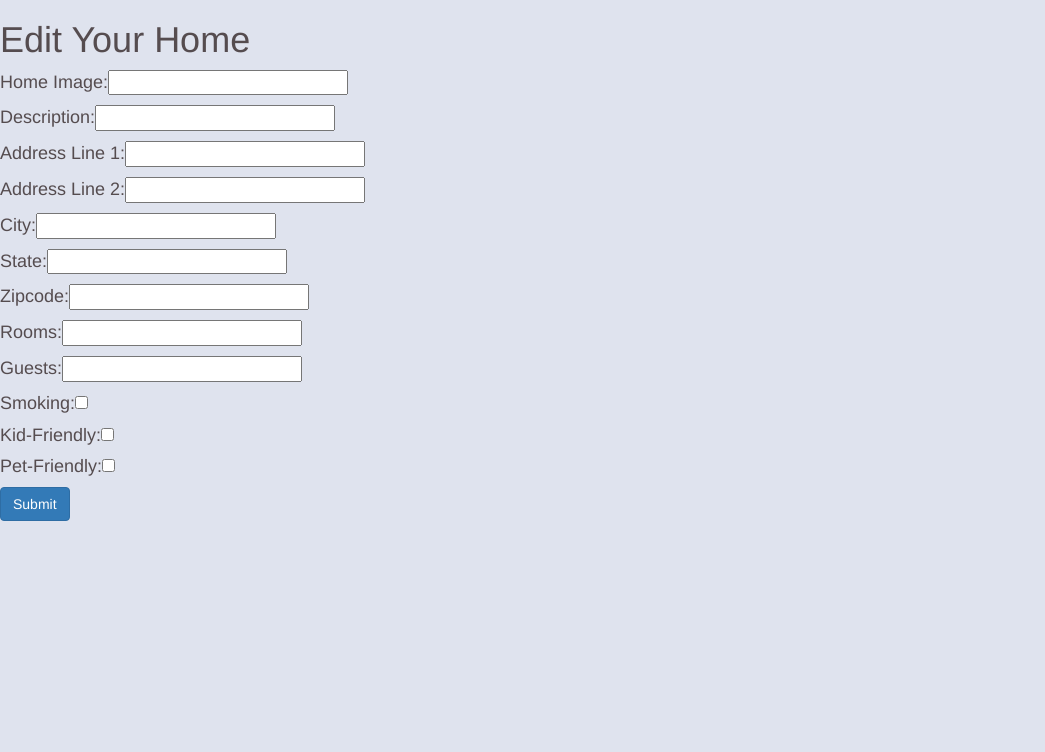
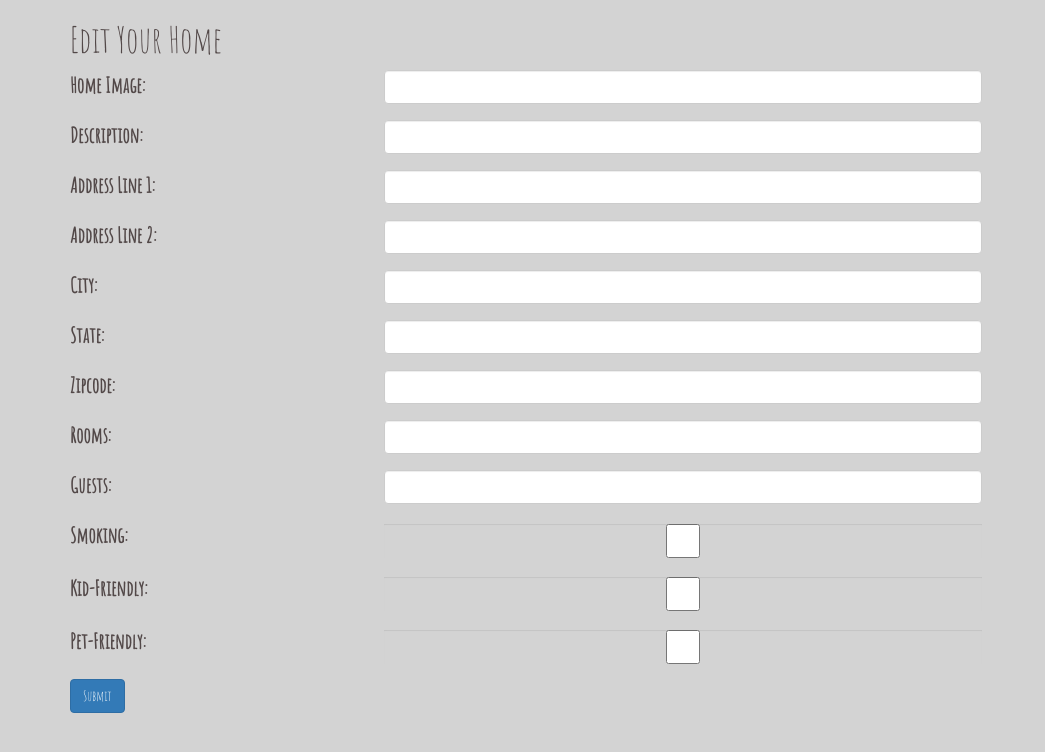
Before and after one commit to cmsegui/carebnb, a React (Create React App) app in the folder client/: page /user/1/editHome/1 in a window 1280 px wide. Shown: the top 752 px of the page, without its empty margins (0-1045 px from the left). Built offline with nearby package versions, Linux system fonts and the light colour scheme; no server answers.

Commit message:
did a lot of styling to user profile and form

```diff
--- a/client/src/App.js
+++ b/client/src/App.js
@@ -11,7 +11,7 @@ class App extends Component {
   render() {
     return (
       <Router>
-        <div>
+        <div className="container">
           <Route exact path="/" component={SplashPage} />
           <Route exact path="/user/:id" component={UserProfile} />
           <Route exact path="/search" component={HomeList} />
--- a/client/src/components/AddHome.js
+++ b/client/src/components/AddHome.js
@@ -55,7 +55,8 @@ render() {
          <div>
              <h1>Add A New Home</h1>
              <form onSubmit={this._addNewHome}>
-                 <h4>Home Image:
+                <div className="form-group">
+                <h4>Home Image:
                  <input onChange={this._handleChange} type="text" name="img" value={this.state.home.img} />
                  </h4>
                  <h4>Description:
@@ -91,6 +92,7 @@ render() {
                  <h4>Pet-Friendly:
                  <input onChange={this._handleChange} type="checkbox" name="pets" value={this.state.home.pets} />
                  </h4>
+                 </div>
                 <input type="submit" value="Submit" />
              </form>
          </div>
--- a/client/src/components/EditHome.js
+++ b/client/src/components/EditHome.js
@@ -8,6 +8,7 @@ class EditHome extends Component {
     constructor() {
      super();
      this.state = {}
+     this._handleChange = this._handleChange.bind(this);
     }
 _editHome= e => {
     console.log('data saved');
@@ -42,50 +43,87 @@ _handleChange = (e) => {
     this.setState({
       [name]: value
     });
+    console.log('change', this.state);
 }
 
 
 render() {
      return(
-         <div>
+         <div className="form-holder">
              <h1>Edit Your Home</h1>
              <form onSubmit={this._addNewHome}>
-                 <h4>Home Image:
-                 <input onChange={this._handleChange} type="text" name="img" value={this.state.img} />
-                 </h4>
-                 <h4>Description:
-                 <input onChange={this._handleChange} type="text" name="description" value={this.state.description} />
-                 </h4>
-                 <h4>Address Line 1:
-                 <input onChange={this._handleChange} type="text" name="addressLine1" value={this.state.addressLine1} />
-                 </h4>
-                 <h4>Address Line 2:
-                 <input onChange={this._handleChange} type="text" name="addressLine2" value={this.state.addressLine2} />
-                 </h4>
-                 <h4>City:
-                 <input onChange={this._handleChange} type="text" name="city" value={this.state.city} />
-                 </h4>
-                 <h4>State:
-                 <input onChange={this._handleChange} type="selectbox" name="state" value={this.state.state} />
-                 </h4>
-                 <h4>Zipcode:
-                 <input onChange={this._handleChange} type="text" name="zipcode" value={this.state.zipcode} />
-                 </h4>
-                 <h4>Rooms:
-                 <input onChange={this._handleChange} type="number" name="rooms" value={this.state.rooms} />
-                 </h4>
-                 <h4>Guests:
-                 <input onChange={this._handleChange} type="number" name="guests" value={this.state.guests} />
-                 </h4>
-                 <h4>Smoking:
-                 <input onChange={this._handleChange} type="checkbox" name="smoking" checked={this.state.smoking} />
-                 </h4>
-                 <h4>Kid-Friendly:
-                 <input onChange={this._handleChange} type="checkbox" name="kids" checked={this.state.kids} />
-                 </h4>
-                 <h4>Pet-Friendly:
-                 <input onChange={this._handleChange} type="checkbox" name="pets" checked={this.state.pets} />
-                 </h4>
+                 <div className="form-group row">
+						<label className="col-sm-4 col-form-label" for="">Home Image:</label>
+				<div className="col-sm-8">
+                 <input onChange={this._handleChange} type="text" name="img" value={this.state.img} className="form-control" />
+				</div>
+                 </div>
+                 <div className="form-group row">
+						<label className="col-sm-4 col-form-label" for="">Description:</label>
+				<div className="col-sm-8">
+                 <input onChange={this._handleChange} type="text" name="description" value={this.state.description} className="form-control" />
+				</div>
+                 </div>
+                 <div className="form-group row">
+						<label className="col-sm-4 col-form-label" for="">Address Line 1:</label>
+				<div className="col-sm-8">
+                 <input onChange={this._handleChange} type="text" name="addressLine1" value={this.state.addressLine1} className="form-control" />
+				</div>
+                 </div>
+                 <div className="form-group row">
+						<label className="col-sm-4 col-form-label" for="">Address Line 2:</label>
+				<div className="col-sm-8">
+                 <input onChange={this._handleChange} type="text" name="addressLine2" value={this.state.addressLine2} className="form-control" />
+				</div>
+                 </div>
+                 <div className="form-group row">
+						<label className="col-sm-4 col-form-label" for="">City:</label>
+				<div className="col-sm-8">
+                 <input onChange={this._handleChange} type="text" name="city" value={this.state.city} className="form-control" />
+				</div>
+                 </div>
+                 <div className="form-group row">
+						<label className="col-sm-4 col-form-label" for="">State:</label>
+				<div className="col-sm-8">
+                 <input onChange={this._handleChange} type="selectbox" name="state" value={this.state.state} className="form-control" />
+				</div>
+                 </div>
+                 <div className="form-group row">
+						<label className="col-sm-4 col-form-label" for="">Zipcode:</label>
+				<div className="col-sm-8">
+                 <input onChange={this._handleChange} type="text" name="zipcode" value={this.state.zipcode} className="form-control" />
+				</div>
+                 </div>
+                 <div className="form-group row">
+						<label className="col-sm-4 col-form-label" for="">Rooms:</label>
+				<div className="col-sm-8">
+                 <input onChange={this._handleChange} type="number" name="rooms" value={this.state.rooms} className="form-control" />
+				</div>
+                 </div>
+                 <div className="form-group row">
+						<label className="col-sm-4 col-form-label" for="">Guests:</label>
+				<div className="col-sm-8">
+                 <input onChange={this._handleChange} type="number" name="guests" value={this.state.guests} className="form-control" />
+				</div>
+                 </div>
+                 <div className="form-group row">
+						<label className="col-sm-4 col-form-label" for="">Smoking:</label>
+				<div className="col-sm-8">
+                 <input onChange={this._handleChange} type="checkbox" name="smoking" checked={this.state.smoking} className="form-control" />
+				</div>
+                 </div>
+                 <div className="form-group row">
+						<label className="col-sm-4 col-form-label" for="">Kid-Friendly:</label>
+				<div className="col-sm-8">
+                 <input onChange={this._handleChange} type="checkbox" name="kids" checked={this.state.kids} className="form-control" />
+				</div>
+                 </div>
+                 <div className="form-group row">
+						<label className="col-sm-4 col-form-label" for="">Pet-Friendly:</label>
+				<div className="col-sm-8">
+                 <input onChange={this._handleChange} type="checkbox" name="pets" checked={this.state.pets} className="form-control" />
+				</div>
+                 </div>
                 <input className="btn btn-primary" type="submit" value="Submit" />
              </form>
          </div>
--- a/client/src/components/SplashPage.js
+++ b/client/src/components/SplashPage.js
@@ -28,7 +28,7 @@ class SplashPage extends Component {
     return (
       <div className="splash">
         <h1 className="header-giant">Community BnB</h1>
-        <img src="https://i.imgur.com/CEDq1iz.png" id="hand-img"/>
+        <img src="https://i.imgur.com/CEDq1iz.png" alt="treehouse" id="hand-img"/>
         <div className="button-bar1">
           <Link to={`/user/${this.state.kelly._id}`}>
             <a className="btn btn-success btn-lg" role="button">
--- a/client/src/index.css
+++ b/client/src/index.css
@@ -1,8 +1,10 @@
 @import url('https://fonts.googleapis.com/css?family=Rock+Salt');
+@import url('https://fonts.googleapis.com/css?family=Amatic+SC');
 
 body {
-  background-color: #DFE3EE;
+  background-color: lightgrey;
   color: rgba(39, 26, 26, 0.75);
+  font-family: 'Amatic SC', cursive;
 
 }
 .bottom-bordered {
@@ -15,8 +17,10 @@ body {
 .imgformat {
   border: 1px solid #ddd;
   border-radius: 4px;
-  padding: 5px;
-  width: 350px;
+  margin: 0 1em;
+  width: 300px;
+  float: left;
+
 }
 #hand-img {
 width: 100%;
@@ -30,14 +34,12 @@ width: 100%;
   top: 250px;
   left: 210px;
 }
-.header {
-  font-family: 'Rock Salt', cursive;
-}
 
 .splash {
   margin-top: auto;
 
 }
+
 .button-bar1 {
   position: absolute;
   top: 420px;
@@ -45,6 +47,7 @@ width: 100%;
   width: 450px;
   margin: auto;
 }
+
 .button-bar2 {
   position: absolute;
   top: 420px;
@@ -52,3 +55,36 @@ width: 100%;
   width: 450px;
   margin: auto;
 }
+
+.addy {
+  padding-top: 0.5em;
+  font-size: 24px;
+}
+
+.clearfix {
+  overflow: auto;
+  margin-bottom: 1em;
+}
+
+.home {
+  margin-bottom: 5em;
+  margin-right: 2em;
+}
+
+.inline-header {
+  display: inline-block;
+  margin-right: 1em;
+}
+
+.add-button {
+  margin-bottom: 0.5em;
+  background-color: pink;
+}
+
+.form-holder {
+  width: 80%;
+}
+
+.col-form-label {
+  font-size: 1.5em;
+}
```
Also changed, not shown: client/src/components/UserProfile.js (+20 -28 lines), 2 other files (tests, documents, lock files or other folders).
